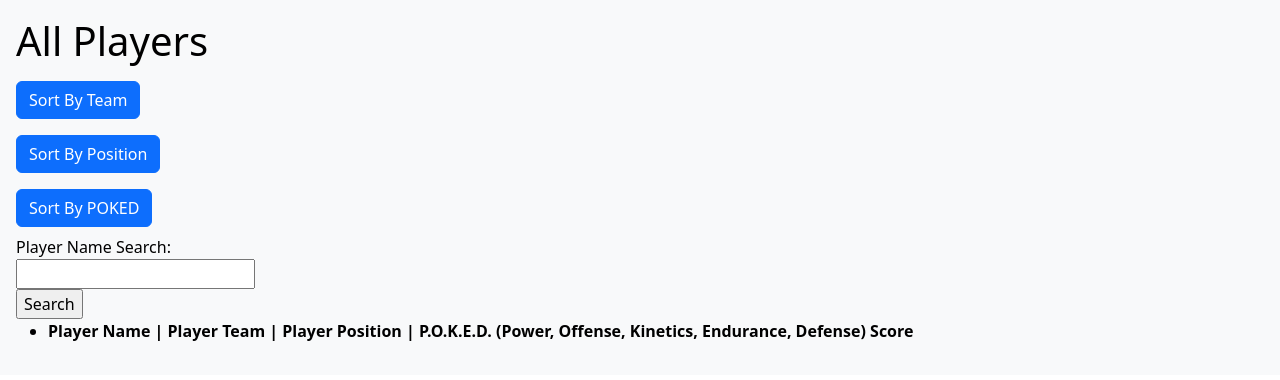
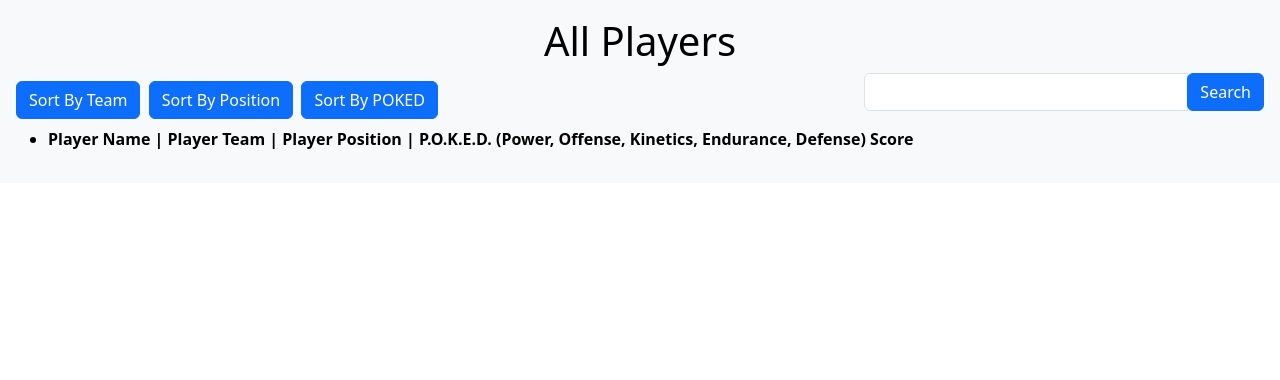
Before and after one commit to clarkeand/PokeHoops, a Flask app: page /players in a window 1280 px wide. Shown: the part 87-467 px from the top of the page. Run offline with Flask 3, Linux system fonts and the light colour scheme.

Commit message:
did some bootstrap amendments to clean up the site. Looking good! :)

```diff
--- a/templates/login.html
+++ b/templates/login.html
@@ -1,6 +1,7 @@
 {% extends 'base.html' %}
 
 {% block body %}
+<div class="container text-center">
 <h2>Create an Account</h2>
 <form action="/register" method="POST">
   <p>
@@ -30,4 +31,5 @@
     <input type="submit">
   </p>
 </form>
+</div>
 {% endblock %}
--- a/templates/players.html
+++ b/templates/players.html
@@ -1,16 +1,28 @@
 {% extends 'base.html' %}
 
 {% block body %}
+<div class="container text-center">
   <h1>All Players</h1>
-  <h2><button id="sortTeam" class="btn btn-primary mt-2">Sort By Team</button></h2>
-  <h2><button id="sortPosition" class="btn btn-primary mt-2">Sort By Position</button></h2>
-  <h2><button id="sortPOKED" class="btn btn-primary mt-2">Sort By POKED</button></h2>
-
-  <form action="/searchPlayer">
-    <label for="playerName">Player Name Search:</label><br>
-    <input type="text" id="playerName" name="playerName"><br>
-    <input type="submit" value="Search">
-  </form>
+</div>
+<div class="row justify-content-between">
+  <div class="col-sm-8">
+    <h2>
+      <button id="sortTeam" class="btn btn-primary mt-2">Sort By Team</button>
+      <button id="sortPosition" class="btn btn-primary mt-2">Sort By Position</button>
+      <button id="sortPOKED" class="btn btn-primary mt-2">Sort By POKED</button>
+    </h2>
+  </div>
+  <div class="col-sm-4">
+    <form action="/searchPlayer">
+      <div class="input-group">
+        <input type="text" class="form-control" id="playerName" name="playerName">
+        <div class="input-group-append">
+          <button class="btn btn-primary" type="submit">Search</button>
+        </div>
+      </div>
+    </form>
+  </div>
+</div>
 
   <ul>
     <li>
--- a/templates/teams.html
+++ b/templates/teams.html
@@ -1,8 +1,9 @@
 {% extends 'base.html' %}
 
 {% block body %}
+<div class="container text-center">
   <h1>All Teams</h1>
-
+</div>
   <ul>
   <div id="teams_list">
     {% for team in teams %}
--- a/templates/user_dashboard.html
+++ b/templates/user_dashboard.html
@@ -1,13 +1,13 @@
 {% extends 'base.html' %}
 {% block body %}
+<div class="container-fluid text-center">
 <h1>{{ session['user_email'] }}'s Dashboard</h1>
 <form action="/logout">
 <input type="submit" value="Logout"/>
 </form>
+</div>
  <ul>
-    <li>
-        <b>Favorite Players</b>
-    </li>
+  <h2><b>Favorite Players</b></h2>
   <div id="players_list">
     {% for player in player_list %}
       <li>
```
Also changed, not shown: templates/homepage.html (+7 -7 lines), templates/playerid.html (+9 -1 lines), templates/team_id.html (+4 -6 lines).
